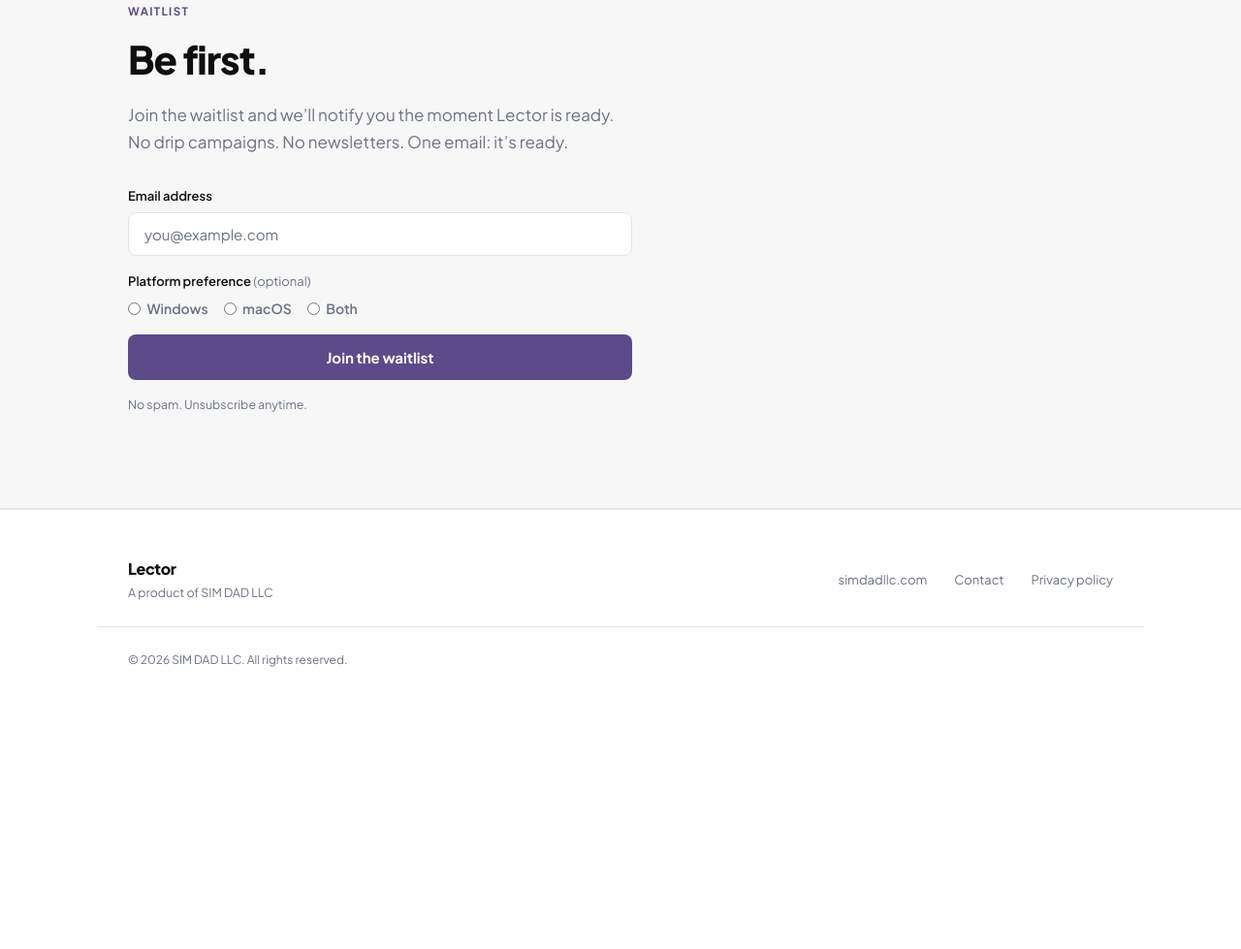
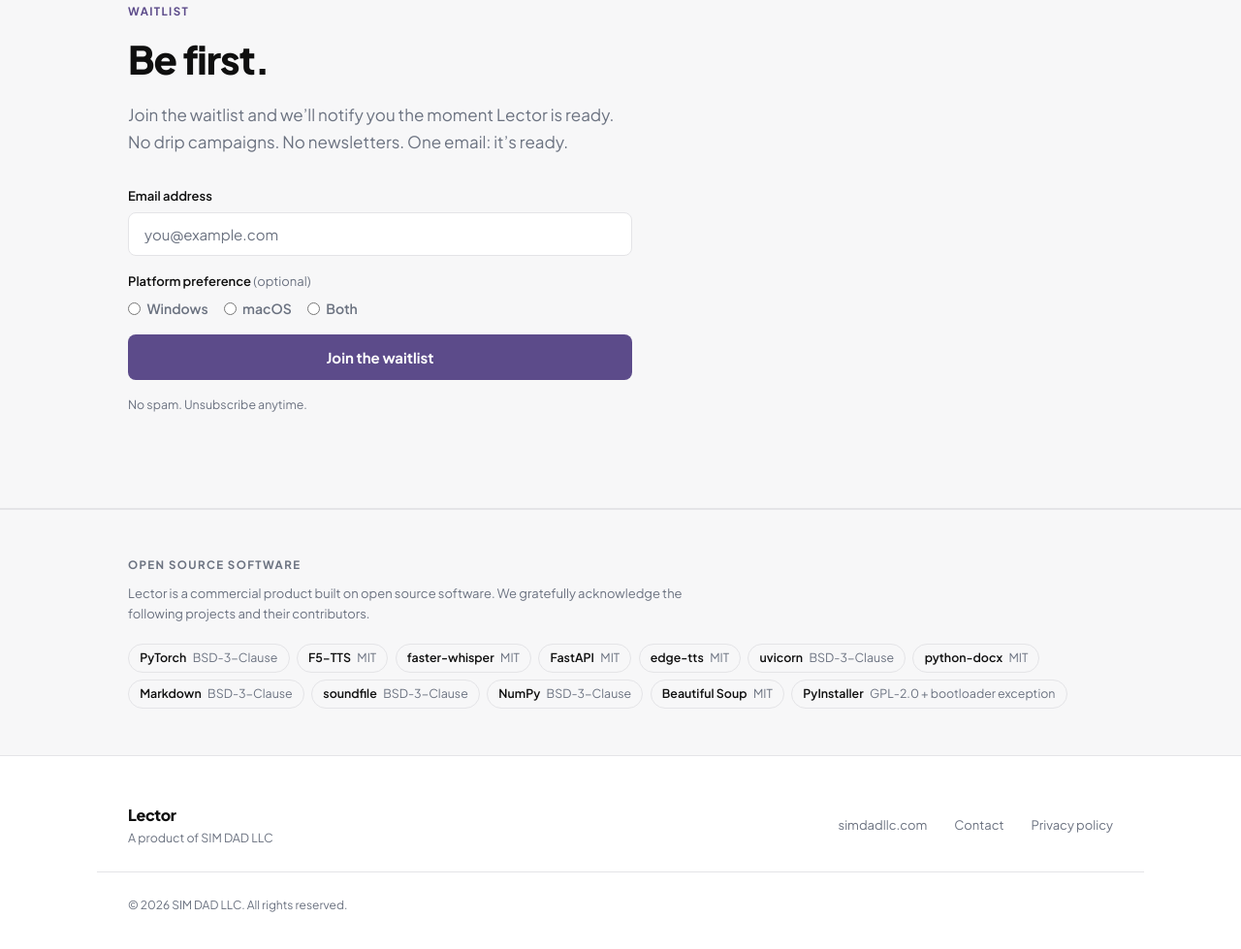
Before and after one commit to SIM-DAD/lector-web, a plain HTML site: page index.html in a window 1280 px wide. Shown: the part 4383-5362 px from the top of the page at 97% size. Before the commit the page ends 5113 px from the top, so only its background shows below. Drawn offline with Linux system fonts and the light colour scheme.

Commit message:
Add open source attribution section with project acknowledgments

```diff
--- a/index.html
+++ b/index.html
@@ -505,6 +505,19 @@
       .hero-actions .btn { width: 100%; justify-content: center; }
       .stats-inner { grid-template-columns: 1fr 1fr; gap: 1.5rem; }
     }
+    /* ─── OPEN SOURCE ATTRIBUTION ────────────────────────────── */
+    .oss-section { padding: 3rem 0; border-top: 1px solid var(--border); background: var(--surface); }
+    .oss-heading { font-size: 0.72rem; font-weight: 700; text-transform: uppercase; letter-spacing: 0.12em; color: var(--muted); margin-bottom: 0.6rem; }
+    .oss-sub { font-size: 0.8125rem; color: var(--muted); margin-bottom: 1.25rem; line-height: 1.6; max-width: 64ch; }
+    .oss-grid { display: flex; flex-wrap: wrap; gap: 0.45rem; }
+    .oss-item {
+      display: inline-flex; align-items: center; gap: 0.4rem;
+      padding: 0.25rem 0.7rem; border: 1px solid var(--border); border-radius: 100px;
+      font-size: 0.775rem; color: var(--muted); text-decoration: none;
+      transition: color 0.15s, border-color 0.15s;
+    }
+    .oss-item:hover { color: var(--text); border-color: var(--muted); }
+    .oss-item-name { font-weight: 600; color: var(--text); }
   </style>
 </head>
 <body>
@@ -713,6 +726,29 @@
   </section>
 
 
+  <!-- OPEN SOURCE ATTRIBUTION -->
+  <div class="oss-section">
+    <div class="container">
+      <p class="oss-heading">Open source software</p>
+      <p class="oss-sub">Lector is a commercial product built on open source software. We gratefully acknowledge the following projects and their contributors.</p>
+      <div class="oss-grid">
+        <a class="oss-item" href="https://pytorch.org" target="_blank" rel="noopener"><span class="oss-item-name">PyTorch</span><span>BSD-3-Clause</span></a>
+        <a class="oss-item" href="https://github.com/SWivid/F5-TTS" target="_blank" rel="noopener"><span class="oss-item-name">F5-TTS</span><span>MIT</span></a>
+        <a class="oss-item" href="https://github.com/SYSTRAN/faster-whisper" target="_blank" rel="noopener"><span class="oss-item-name">faster-whisper</span><span>MIT</span></a>
+        <a class="oss-item" href="https://fastapi.tiangolo.com" target="_blank" rel="noopener"><span class="oss-item-name">FastAPI</span><span>MIT</span></a>
+        <a class="oss-item" href="https://github.com/rany2/edge-tts" target="_blank" rel="noopener"><span class="oss-item-name">edge-tts</span><span>MIT</span></a>
+        <a class="oss-item" href="https://www.uvicorn.org" target="_blank" rel="noopener"><span class="oss-item-name">uvicorn</span><span>BSD-3-Clause</span></a>
+        <a class="oss-item" href="https://github.com/python-openxmlformats/python-docx" target="_blank" rel="noopener"><span class="oss-item-name">python-docx</span><span>MIT</span></a>
+        <a class="oss-item" href="https://python-markdown.github.io" target="_blank" rel="noopener"><span class="oss-item-name">Markdown</span><span>BSD-3-Clause</span></a>
+        <a class="oss-item" href="https://github.com/bastibe/python-soundfile" target="_blank" rel="noopener"><span class="oss-item-name">soundfile</span><span>BSD-3-Clause</span></a>
+        <a class="oss-item" href="https://numpy.org" target="_blank" rel="noopener"><span class="oss-item-name">NumPy</span><span>BSD-3-Clause</span></a>
+        <a class="oss-item" href="https://www.crummy.com/software/BeautifulSoup/" target="_blank" rel="noopener"><span class="oss-item-name">Beautiful Soup</span><span>MIT</span></a>
+        <a class="oss-item" href="https://pyinstaller.org" target="_blank" rel="noopener"><span class="oss-item-name">PyInstaller</span><span>GPL-2.0 + bootloader exception</span></a>
+      </div>
+    </div>
+  </div>
+
+
   <!-- FOOTER -->
   <footer class="footer">
     <div class="footer-inner">
```
